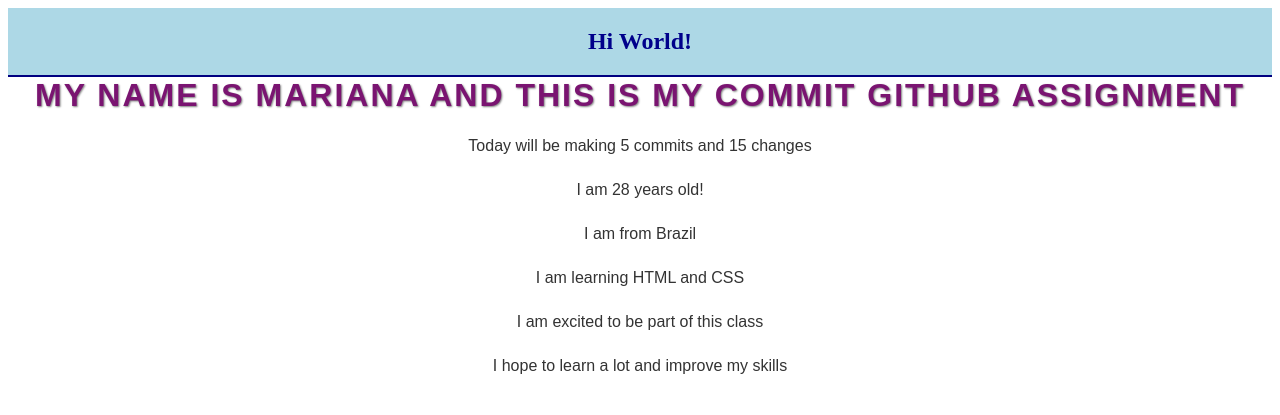
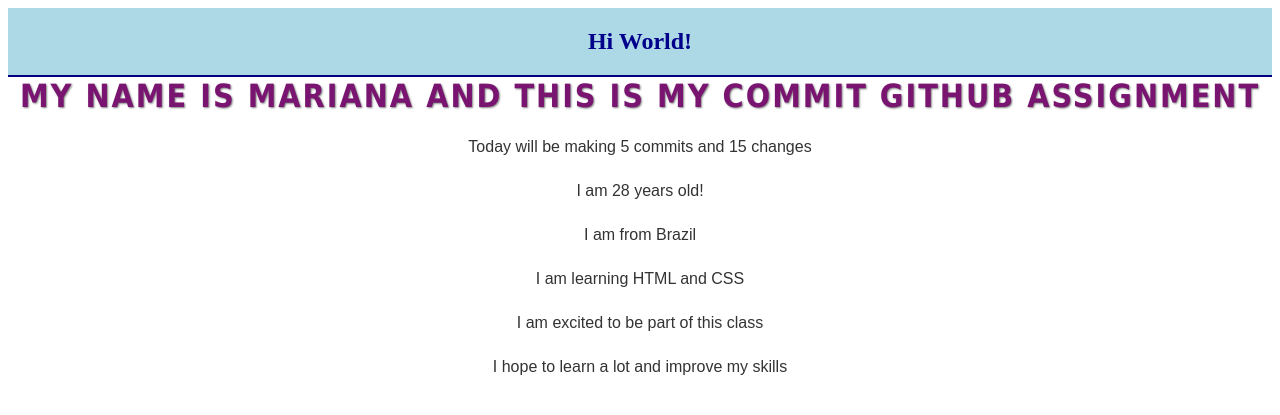
Before and after one commit to marimnespoli/Tools-Worflow-1-, a plain HTML site: page index.html in a window 1280 px wide. Shown: the top 415 px of the page. Drawn offline with Linux system fonts and the light colour scheme.

Commit message:
Lab2: change02

```diff
--- a/style.css
+++ b/style.css
@@ -11,7 +11,7 @@ header {
 
 h1 {
   margin: 0;                    /* Remove default margin */
-    font-family: Arial, sans-serif; /* Font style */
+    font-family: tahoma, Arial, sans-serif; /* Font style */
     text-transform: uppercase;    /* Uppercase letters */
     letter-spacing: 2px;         /* Space between letters */
     text-shadow: 1px 1px 2px gray; /* Shadow effect */
```
